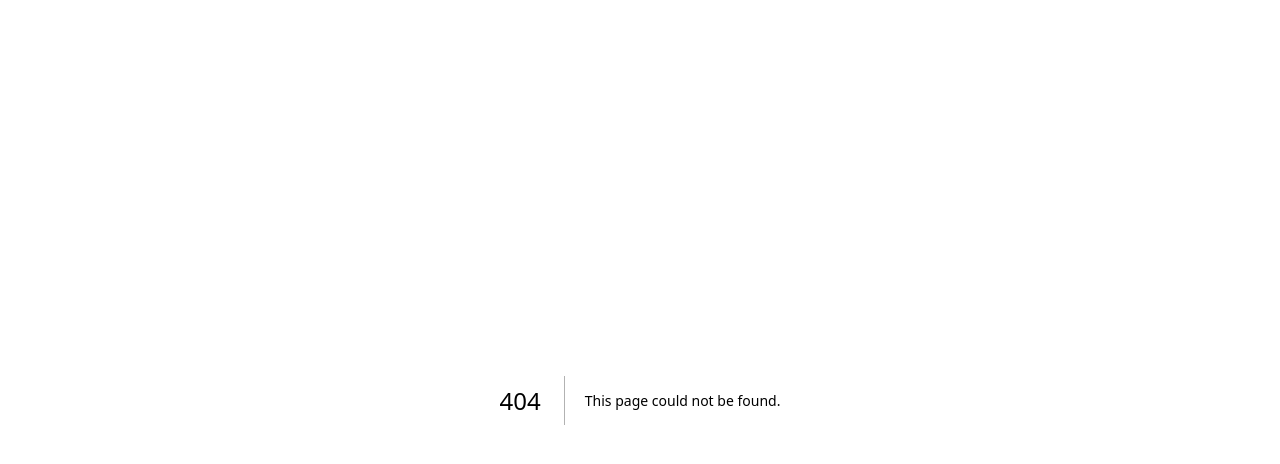
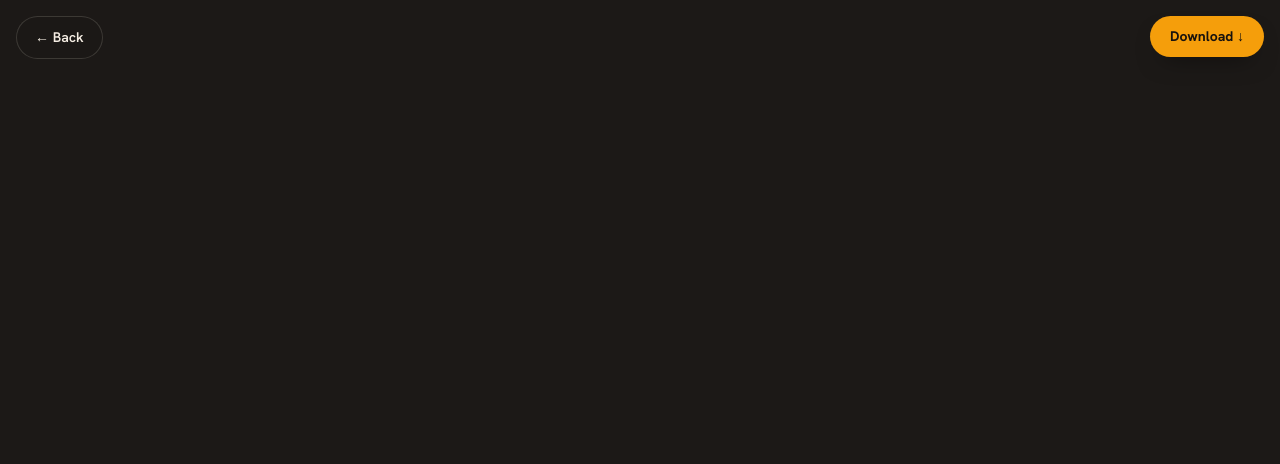
Before and after one commit to trungbmt/portfolio, a Next.js app: page /resume in a window 1280 px wide. Before the commit this address had no page. Shown: the top 464 px of the page. Built offline with nearby package versions, Linux system fonts and the light colour scheme.

Commit message:
feat: add resume page with inline PDF viewer and floating download button
Adds /resume route embedding the PDF via iframe, with fixed back and
download buttons. Wires the Contact section's "Resume (PDF)" link to
open it in a new tab.

```diff
--- /dev/null
+++ b/src/app/resume/page.tsx
@@ -0,0 +1,65 @@
+import type { Metadata } from "next";
+import Link from "next/link";
+
+export const metadata: Metadata = {
+  title: "Resume — Pham Duc Trung",
+  description: "Resume of Pham Duc Trung, full-stack developer.",
+};
+
+export default function ResumePage() {
+  return (
+    <div style={{ position: "relative", height: "100dvh", background: "#1C1917" }}>
+      <Link
+        href="/"
+        style={{
+          position: "fixed",
+          top: 16,
+          left: 16,
+          zIndex: 10,
+          display: "inline-flex",
+          alignItems: "center",
+          gap: 8,
+          background: "rgba(28,25,23,0.85)",
+          backdropFilter: "blur(8px)",
+          color: "#F5EDE3",
+          textDecoration: "none",
+          fontSize: 14,
+          fontWeight: 600,
+          padding: "10px 18px",
+          borderRadius: 999,
+          border: "1px solid rgba(245,237,227,0.15)",
+        }}
+      >
+        ← Back
+      </Link>
+      <a
+        href="/resume.pdf"
+        download="Pham-Duc-Trung-Resume.pdf"
+        style={{
+          position: "fixed",
+          top: 16,
+          right: 16,
+          zIndex: 10,
+          display: "inline-flex",
+          alignItems: "center",
+          gap: 8,
+          background: "#F59E0B",
+          color: "#17120E",
+          textDecoration: "none",
+          fontSize: 14,
+          fontWeight: 700,
+          padding: "10px 20px",
+          borderRadius: 999,
+          boxShadow: "0 12px 24px -12px rgba(0,0,0,0.5)",
+        }}
+      >
+        Download ↓
+      </a>
+      <iframe
+        src="/resume.pdf"
+        title="Pham Duc Trung — Resume"
+        style={{ width: "100%", height: "100%", border: "none" }}
+      />
+    </div>
+  );
+}
--- a/src/components/portfolio/Contact.tsx
+++ b/src/components/portfolio/Contact.tsx
@@ -45,7 +45,9 @@
             LinkedIn
           </a>
           <a
-            href="#top"
+            href="/resume"
+            target="_blank"
+            rel="noopener"
             className="no-underline pb-0.5 text-[color-mix(in_srgb,var(--invert)_72%,transparent)] border-b border-[color-mix(in_srgb,var(--invert)_40%,transparent)]"
           >
             {t.resume}
```
Also changed, not shown: 1 other file (tests, documents, lock files or other folders).
